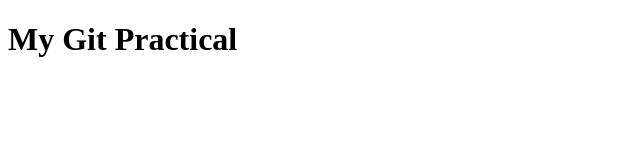
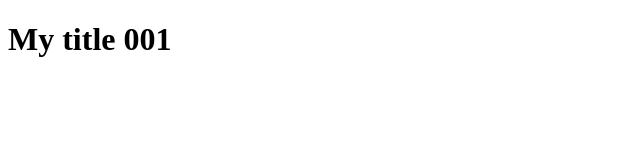
Before and after one commit to darshil6/Git--Test2, a plain HTML site: page index2.html in a window 1280 px wide. Shown: the whole page, without its empty margins (0-640 px from the left). Drawn offline with Linux system fonts and the light colour scheme.

Commit message:
fix title issue

```diff
--- a/index2.html
+++ b/index2.html
@@ -6,6 +6,6 @@
     <title>Document</title>
 </head>
 <body>
-    <h1>My Git Practical</h1>
+    <h1>My title 001</h1>
 </body>
 </html>
```
